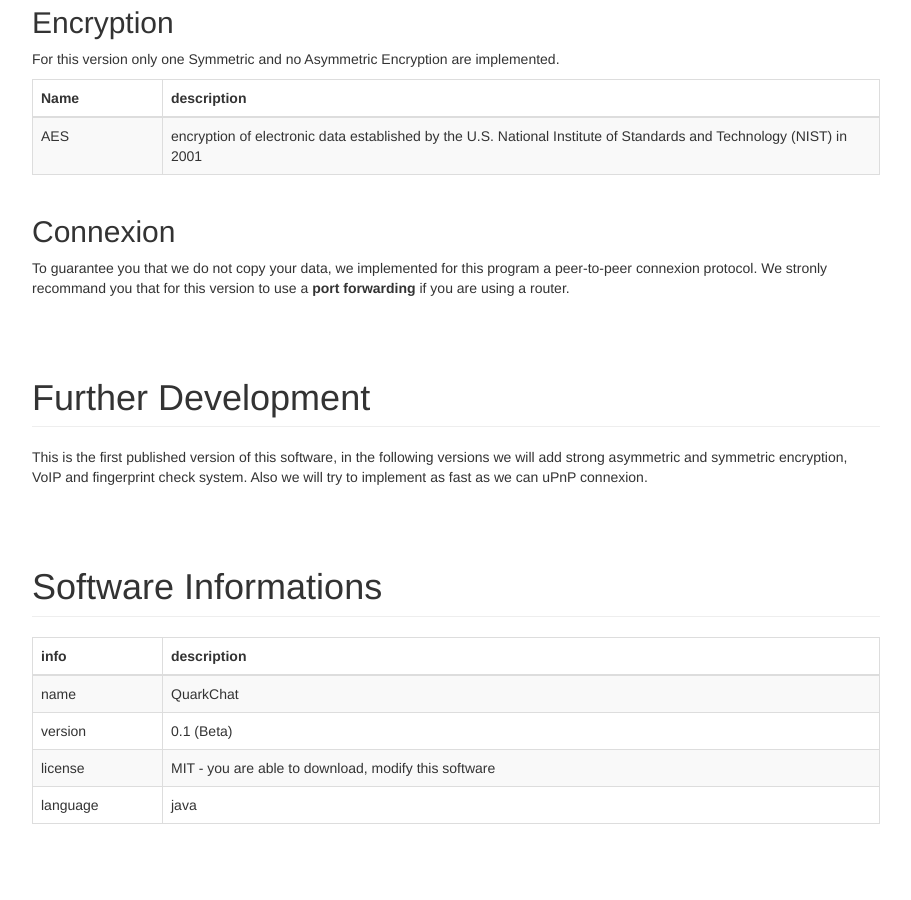
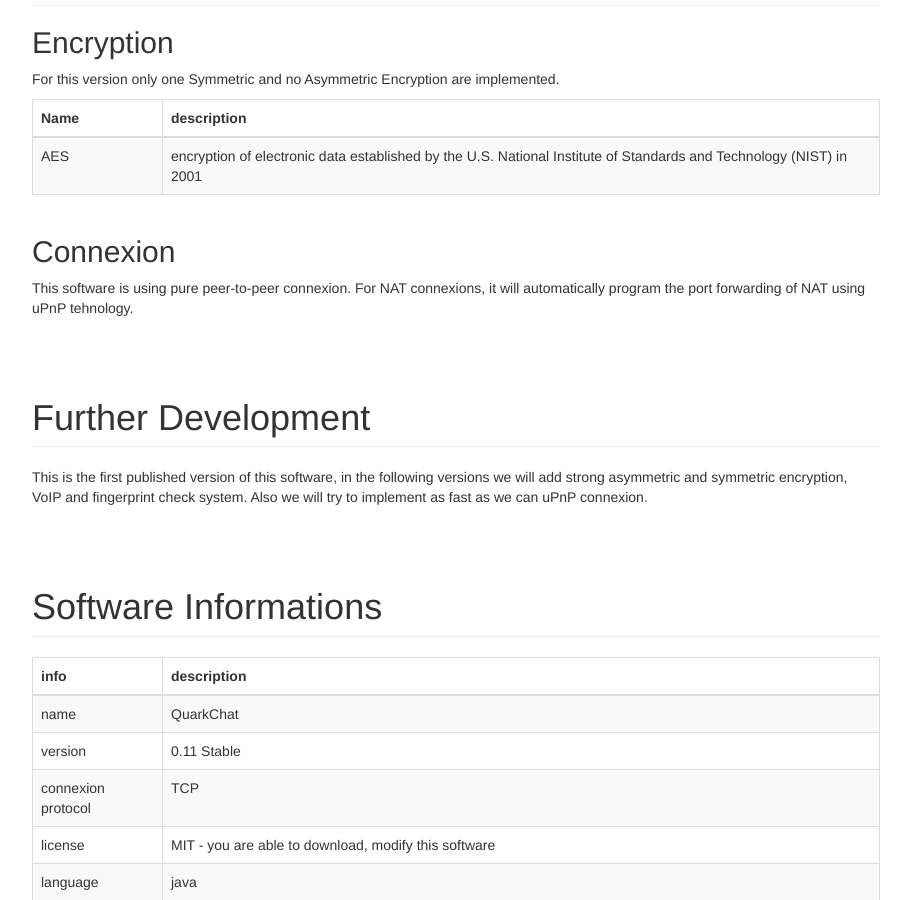
Before and after one commit to Vicondrus/QuarkChat, a Jekyll site: the page built from index.html, in a window 1280 px wide and 900 px high, scrolled down 1221 px. Shown: the whole window, without its empty margins (38-949 px from the left). Built offline with Jekyll 4.4.1, drawn with Linux system fonts in a browser that asks for light colours; nearby versions of some CDN libraries; some of the changed text lies outside the part shown.

Commit message:
Update index.html

```diff
--- a/index.html
+++ b/index.html
@@ -21,6 +21,7 @@
     <li>further development (this is only the beginning)</li>
     <li>configurable receive and send ports and ip</li>
     <li>automatic check for updates</li>
+    <li>automatic port forwarding using uPnP</li>
   </ul>
 </section>
 
@@ -62,7 +63,7 @@
   </div>
 
   <h2 id="Connexion">Connexion</h2>
-  <p>To guarantee you that we do not copy your data, we implemented for this program a peer-to-peer connexion protocol. We stronly recommand you that for this version to use a <b>port forwarding</b> if you are using a router.</p>
+  <p>This software is using pure peer-to-peer connexion. For NAT connexions, it will automatically program the port forwarding of NAT using uPnP tehnology. </p>
 </section>
 
 <section class="bs-docs-section">
@@ -87,7 +88,11 @@
         </tr>
 		<tr>
           <td>version</td>
-          <td>0.1 (Beta)</td>
+          <td>0.11 Stable</td>
+        </tr>
+    <tr>
+          <td>connexion protocol</td>
+          <td>TCP</td>
         </tr>
 		<tr>
           <td>license</td>
```
